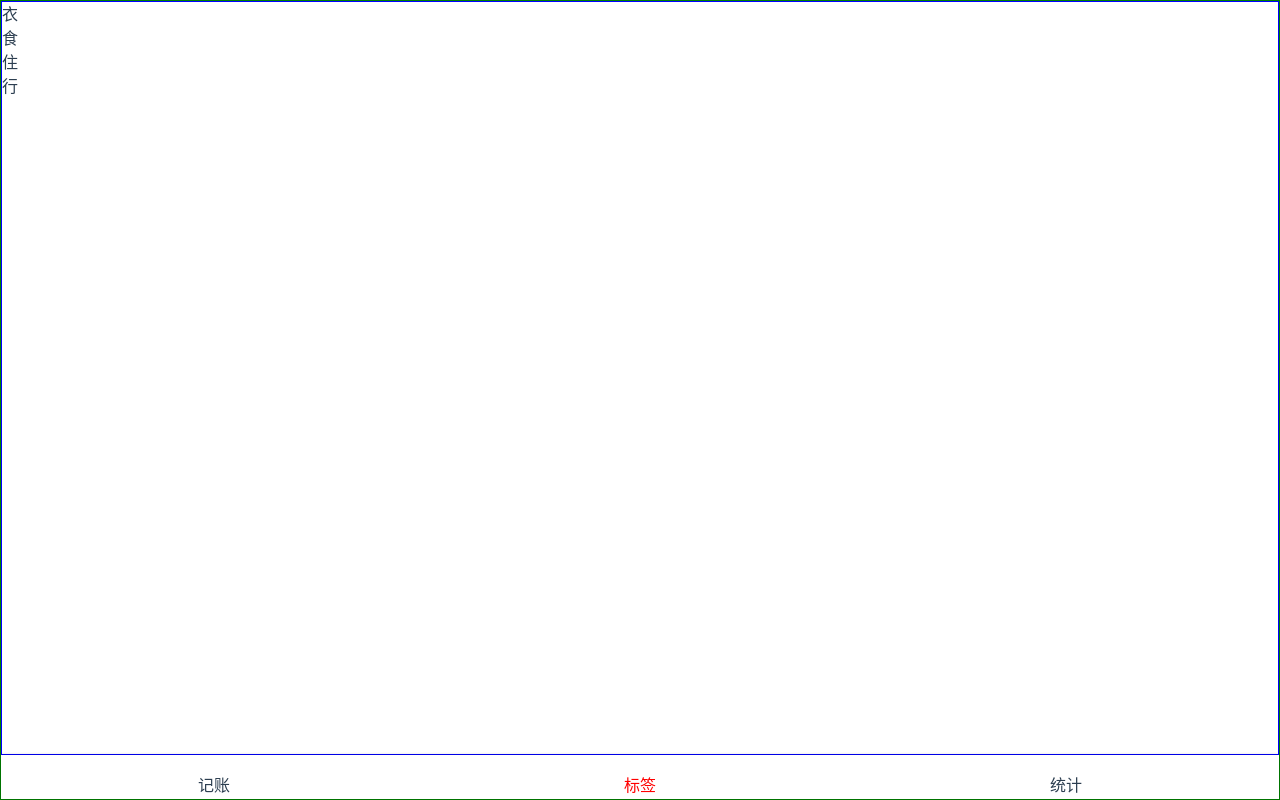
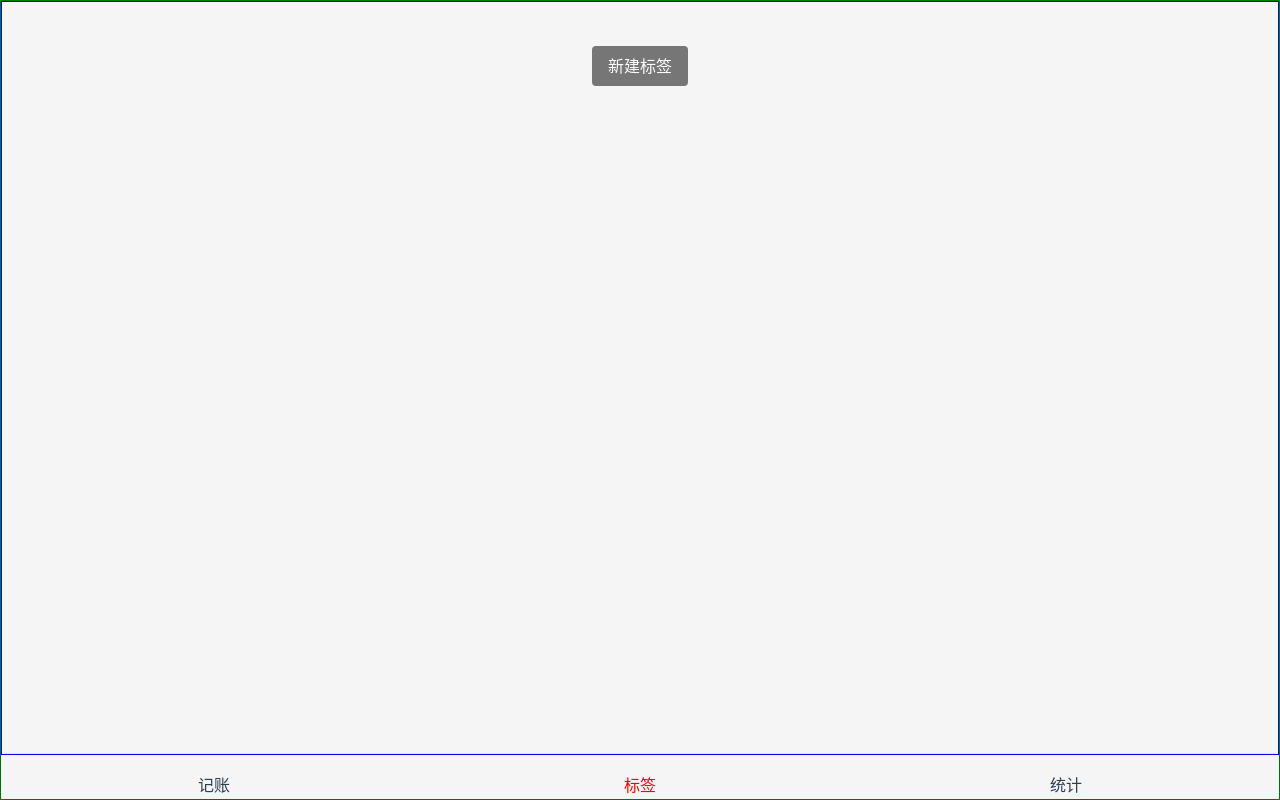
Before and after one commit to gongjianOnline/accountBookVue, a Vue app: page /#/labels in a window 1280 px wide. Built offline with nearby package versions, Linux system fonts and the light colour scheme; some icons are missing.

Commit message:
展示和创建标签

```diff
--- a/src/App.vue
+++ b/src/App.vue
@@ -13,7 +13,7 @@
   box-sizing: border-box;;
 }
 body{
-
+  background: #f5f5f5;
 }
 a{
   text-decoration: none;
--- a/src/model.ts
+++ b/src/models/recordListModel.ts
@@ -1,5 +1,5 @@
 const localStorageKeyName = 'recordList'
-const model = {
+const recordListModel = {
   clone(data: RecordItem[]|RecordItem){
     return JSON.parse(JSON.stringify(data))
   },
@@ -10,4 +10,4 @@
     window.localStorage.setItem('localStorageKeyName',JSON.stringify(data));
   }
 }
-export default model;
+export default recordListModel;
--- /dev/null
+++ b/src/models/tagListModel.ts
@@ -0,0 +1,27 @@
+const localStorageKeyName = 'tagList'
+type tagListModel = {
+  data: string[];
+  fetch: () => string[];
+  create: (name: string) => boolean;
+  save: () => void;
+}
+
+const tagListModel: tagListModel = {
+  data:[],
+  fetch(){
+    this.data = JSON.parse(window.localStorage.getItem(localStorageKeyName) || '[]');
+    return this.data
+  },
+  create(name: string){
+    if(this.data.indexOf(name)>=0){
+      return new Error('duplicated')
+    }
+    this.data.push(name);
+    this.save();
+    return true;
+  },
+  save(){
+    window.localStorage.setItem('localStorageKeyName',JSON.stringify(this.data));
+  }
+}
+export default tagListModel;
--- a/src/views/Labels.vue
+++ b/src/views/Labels.vue
@@ -1,22 +1,74 @@
 <template>
   <div>
       <Layout>
-        <ol>
-          <li>衣</li>
-          <li>食</li>
-          <li>住</li>
-          <li>行</li>
+        <ol class="tags">
+          <li v-for="(tag) in tags" :key="tag">
+            <span>{{tag}}</span>
+            <Icon name="right"/>
+          </li>
         </ol>
+        <div class="creatTag-wrapper">
+          <button class="creatTag" @click="creatTagFun">新建标签</button>
+        </div>
       </Layout>
   </div>
 </template>
 
 <script lang="ts">
-  export default {
-    name: "labels.vue"
+  import Vue from 'vue'
+  import {Component} from 'vue-property-decorator'
+  import tagListModel from "@/models/tagListModel";
+
+  tagListModel.fetch();
+  @Component
+  export default  class Labels extends Vue{
+    tags = tagListModel.data;
+    creatTagFun(){
+      const name = window.prompt("请输入标签名")
+      if(name){
+        try{
+          tagListModel.create(name);
+        }catch(error){
+          if(error.message==="duplicated"){
+            alert("标签创建重复")
+          }
+        }
+      }
+    }
   }
+
 </script>
 
 <style lang="scss" scoped>
-
+.tags{
+  background: white;
+  font-size: 16px;
+  padding-left: 16px;
+  >li{
+    min-height: 44px;
+    display: flex;
+    align-items: center;
+    justify-content: space-between;
+    border-bottom: 1px solid #e6e6e6;
+    svg{
+      color: #666;
+      margin-left: 16px;
+      width: 18px;
+      height: 18px;
+    }
+  }
+}
+.creatTag{
+  background: #767676;
+  color: white;
+  border-radius: 4px;
+  border: none;
+  height: 40px;
+  padding: 0 16px;
+  &-wrapper{
+    text-align: center;
+    padding: 16px;
+    margin-top: 44-16px;
+  }
+}
 </style>
--- a/src/views/Money.vue
+++ b/src/views/Money.vue
@@ -1,6 +1,5 @@
 <template>
   <div>
-    {{recordList}}
     <Layout class-prefix="layout">
       <NumberPad @update:value="onUpdateAmount" @submit="saveRecord"/>
       <Types :value.sync="record.type"/>
@@ -17,9 +16,11 @@
   import Notes from "@/components/Money/Notes.vue";
   import Tags from "@/components/Money/Tags.vue";
   import {Component,Watch} from "vue-property-decorator";
-  import model from "@/model";
+  import recordListModel from "@/models/recordListModel";
+  import tagListModel from "@/models/tagListModel";
 
-  const recordList = model.fetch();
+  const recordList = recordListModel.fetch();
+  const tagList = tagListModel.fetch()
 
   @Component({
     components:{NumberPad,
@@ -49,7 +50,7 @@
       this.record.amount = parseFloat(value);
     }
     saveRecord(){
-      const record2: RecordItem = model.clone(this.record)
+      const record2: RecordItem = recordListModel.clone(this.record)
       record2.createdAt = new Date();
       this.recordList.push(record2);
     }
```
Also changed, not shown: src/assets/icons/right.svg (added).
